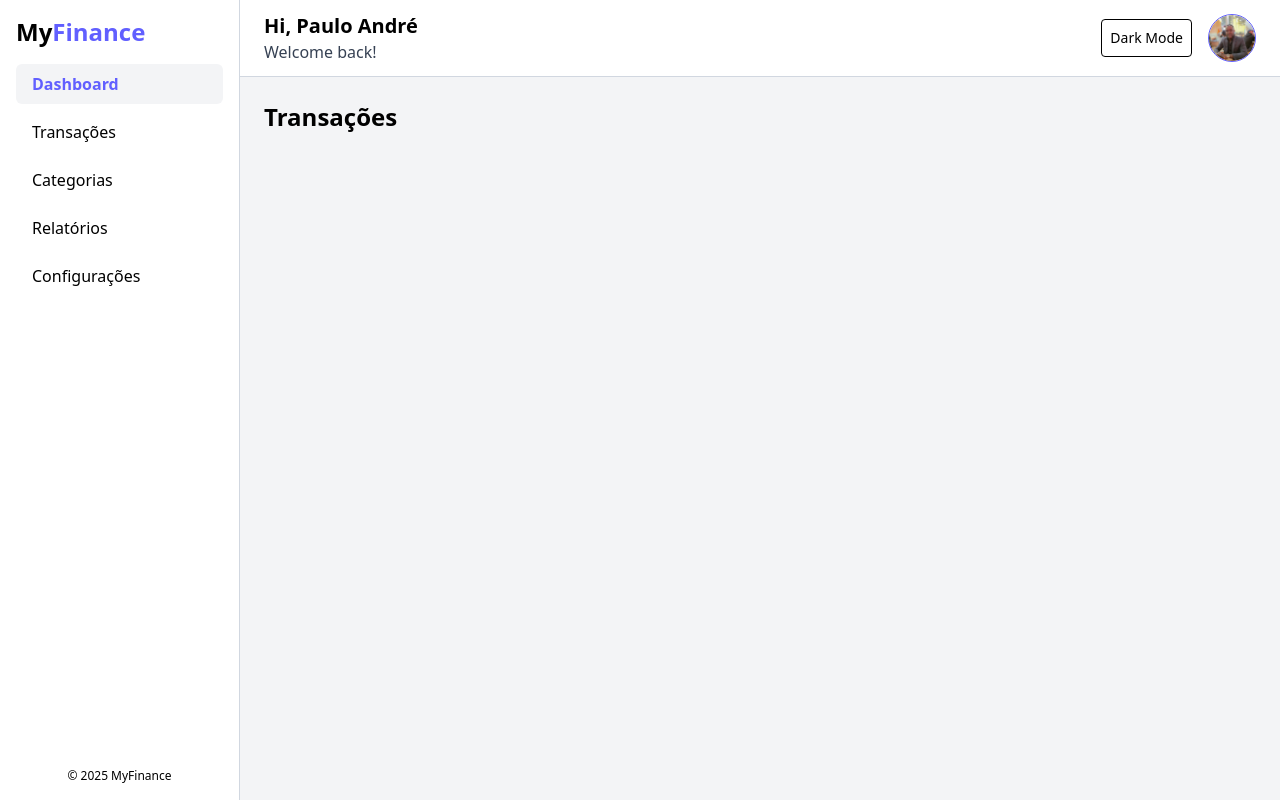
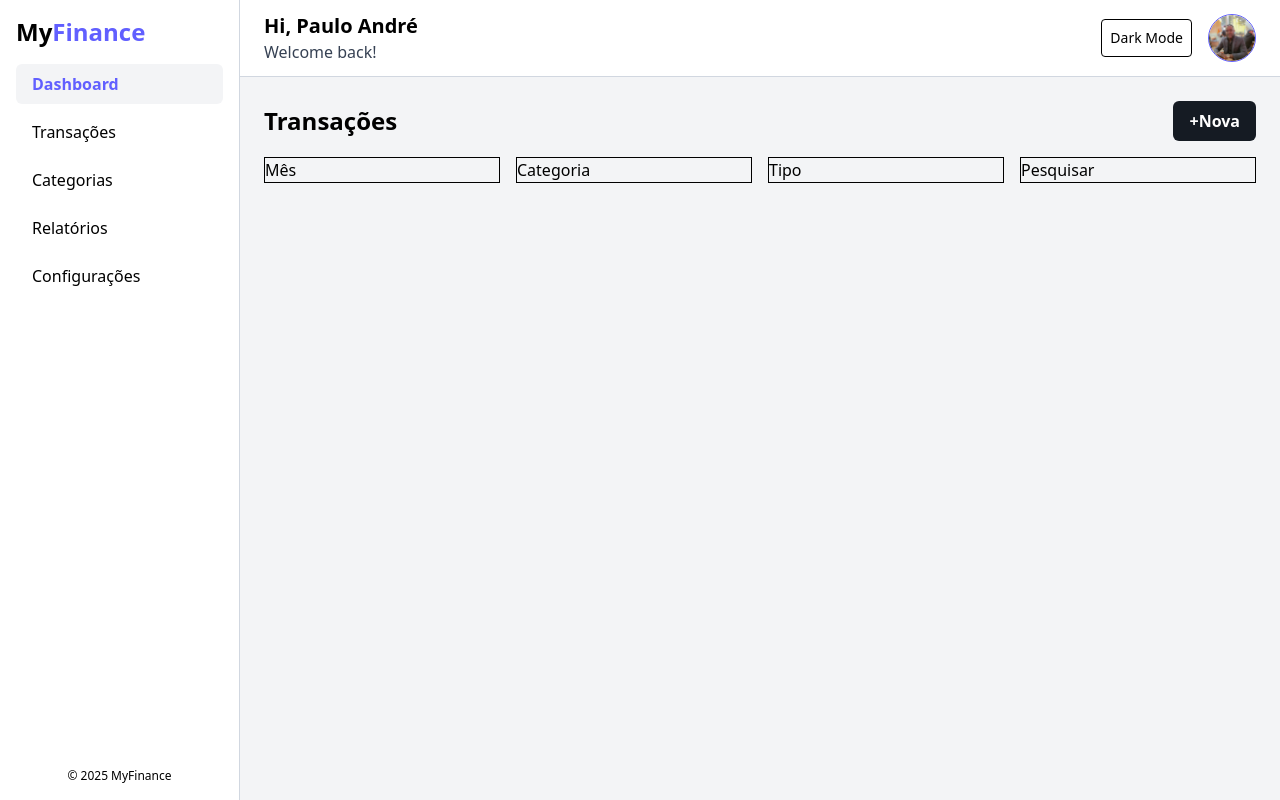
Before and after one commit to PauloAndre05/MyFinance, a React (Vite) app: page /transacoes in a window 1280 px wide. Built offline with nearby package versions, Linux system fonts and the light colour scheme.

Commit message:
feat: Transacoes

```diff
--- /dev/null
+++ b/src/components/transacoes/header/Index.tsx
@@ -0,0 +1,10 @@
+export const HeaderTransacoes = () => {
+    return (
+        <div className="grid grid-cols-4 gap-4">
+            <div className="border ">Mês</div>
+            <div className="border ">Categoria</div>
+            <div className="border ">Tipo</div>
+            <div className="border ">Pesquisar</div>
+        </div>
+    )
+}
--- a/src/pages/transacoes/Index.tsx
+++ b/src/pages/transacoes/Index.tsx
@@ -1,3 +1,13 @@
+import { HeaderTransacoes } from "../../components/transacoes/header/Index"
+
 export const Transacoes = () => {
-    return <h1 className="text-2xl font-bold">Transações</h1>
+    return (
+        <div className="flex flex-col gap-4">
+            <div className="flex justify-between items-center">
+                <h1 className="text-2xl font-semibold">Transações</h1>
+                <button className="px-4 py-2 bg-secondary text-white font-semibold dark:bg-primary rounded-md">+Nova</button>
+            </div>
+            <HeaderTransacoes />
+        </div>
+    )
 }
```
